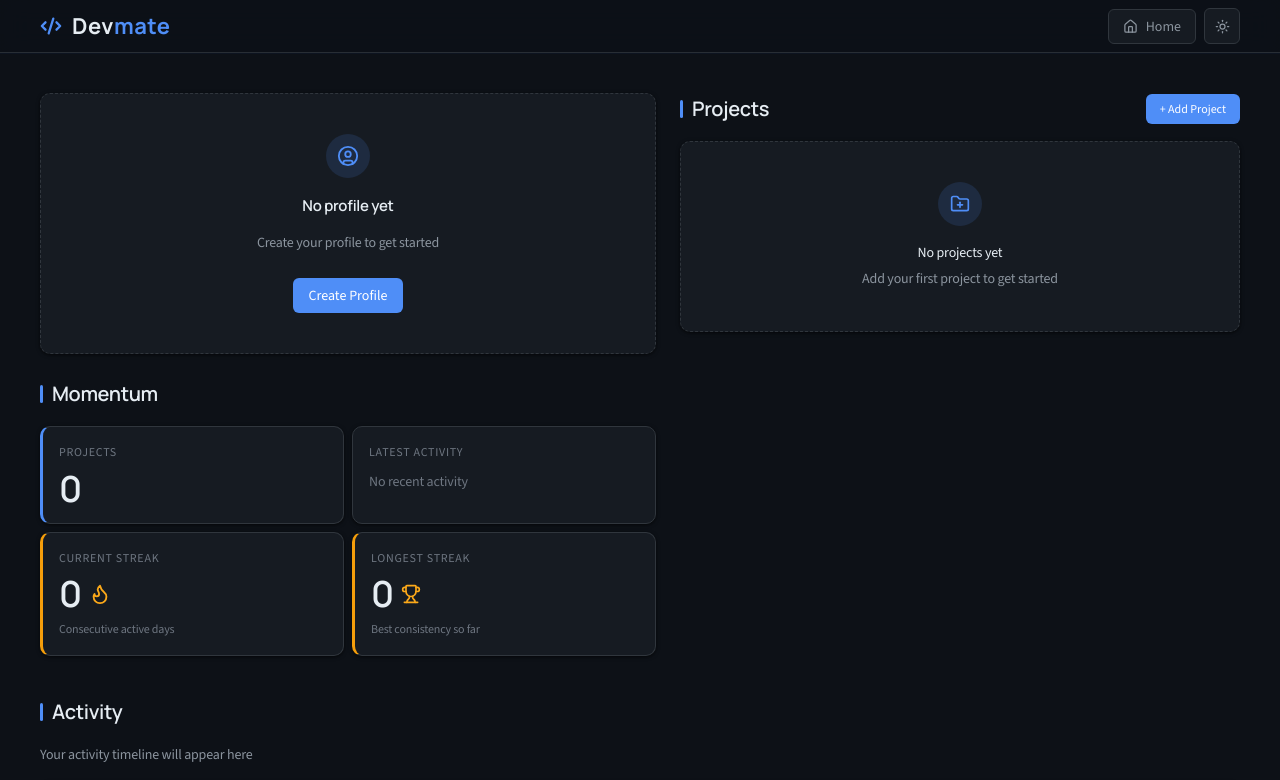
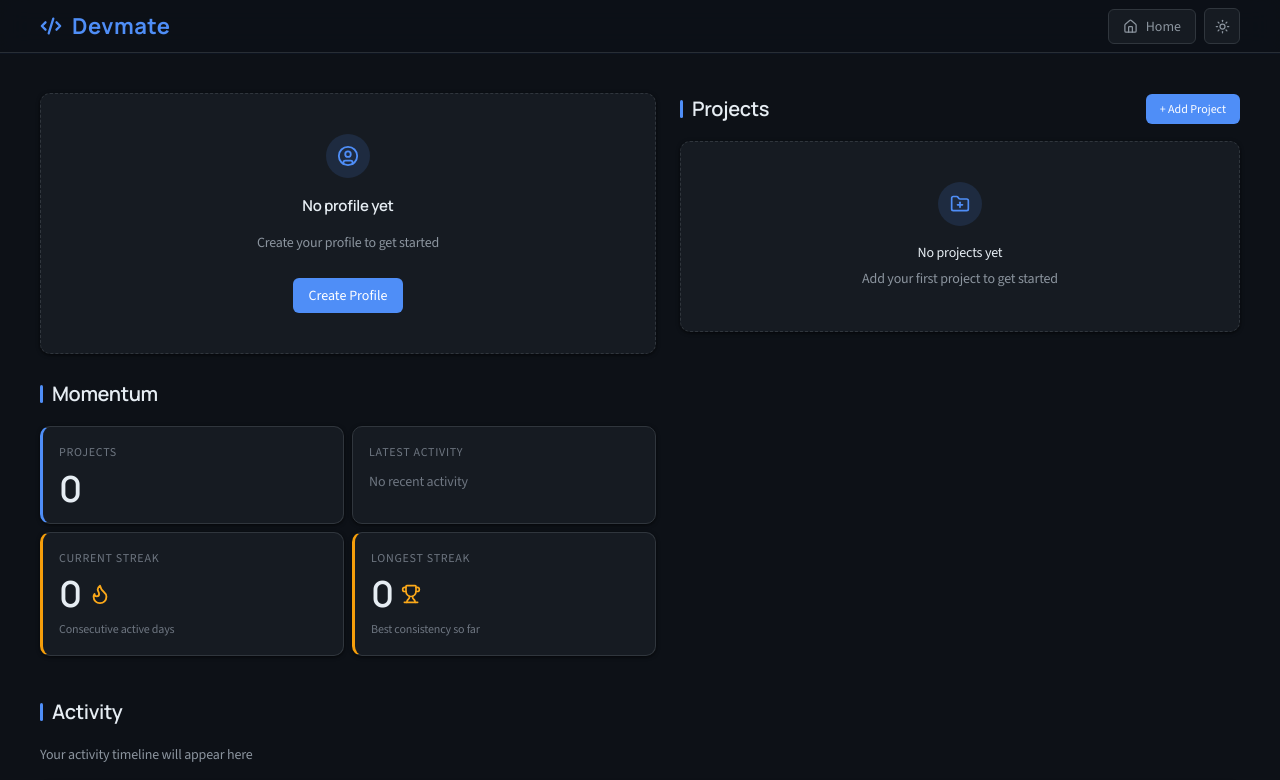
Before and after one commit to SourinMajumdar/Devmate, a React (Vite) app: page /dashboard in a window 1280 px wide. Shown: the top 780 px of the page. Built offline with nearby package versions, Linux system fonts and the light colour scheme; a web font is replaced by a local one.

Commit message:
fix: revert dashboard header logo to full accent blue matching landing nav

```diff
--- a/src/components/DashboardHeader.jsx
+++ b/src/components/DashboardHeader.jsx
@@ -54,11 +54,11 @@ const DashboardHeader = () => {
               fontFamily: "var(--font-heading)",
               fontSize: "22px",
               fontWeight: "800",
+              color: "var(--color-accent)",
               letterSpacing: "0.5px",
             }}
           >
-            <span style={{ color: "var(--color-text-primary)" }}>Dev</span>
-            <span style={{ color: "var(--color-accent)" }}>mate</span>
+            Devmate
           </span>
         </button>
 
```
